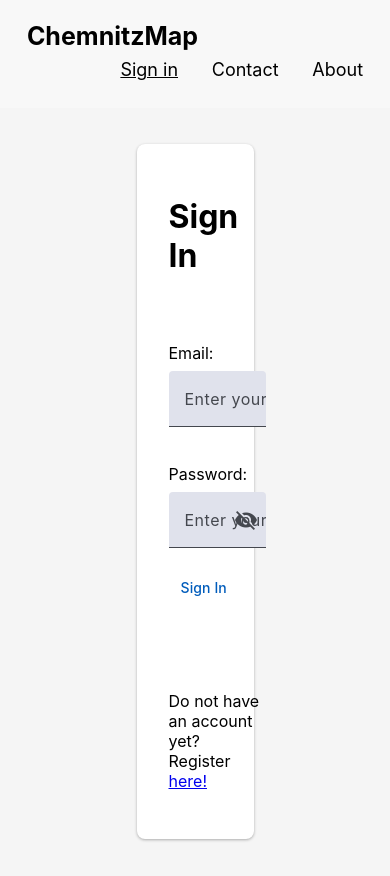
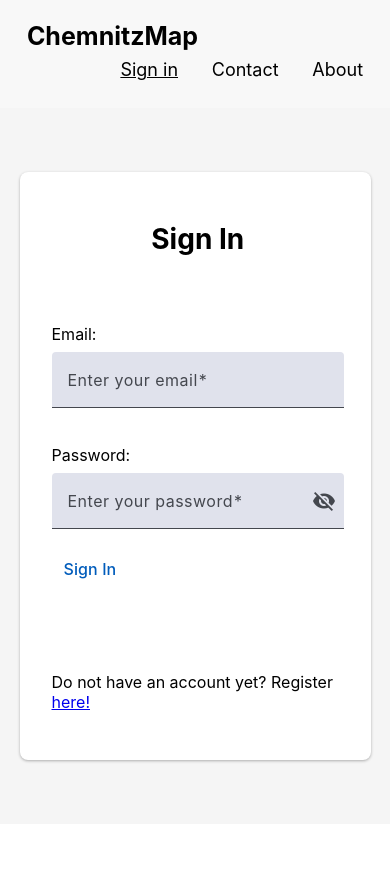
Before and after one commit to Ubuntovka/chemnitz-angular, an Angular app: page /login in a window 390 px wide. After the commit the page ends 844 px from the top, so only its background shows below. Built offline with nearby package versions, Linux system fonts and the light colour scheme.

Commit message:
login page optimisation

```diff
--- a/src/app/components/login/login.component.css
+++ b/src/app/components/login/login.component.css
@@ -50,3 +50,31 @@
 .sign-in-button {
   margin-bottom: 8dvh;
 }
+
+@media (max-width: 480px) {
+  .login-page {
+    width: 90dvw;
+  }
+
+  .login-container {
+    height: auto;
+    padding-top: 4rem;
+    padding-bottom: 4rem;
+  }
+
+  .title {
+    font-size: 1.75rem;
+  }
+
+  .email {
+    width: 75dvw;
+  }
+
+  .password {
+    width: 75dvw;
+  }
+
+  .sign-in-button {
+    font-size: 1rem;
+  }
+}
```
